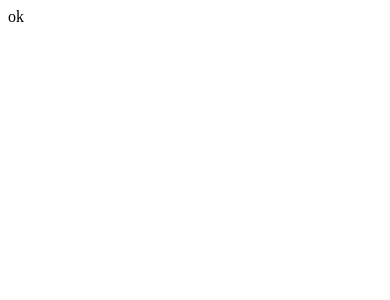
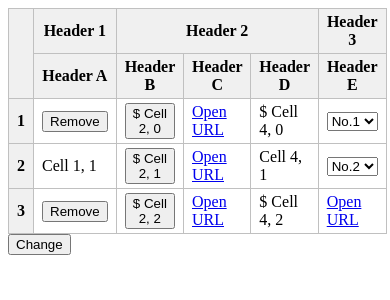
Before and after one commit to mimonelu/vue-sandbox, a Vue app: page /editable-table in a window 390 px wide. Shown: the top 300 px of the page. Built offline with nearby package versions, Linux system fonts and the light colour scheme.

Commit message:
implement EditableTable

```diff
--- a/src/components/editable-table/EditableTable.vue
+++ b/src/components/editable-table/EditableTable.vue
@@ -1,12 +1,134 @@
 <template>
   <div class="editable-table">
-    ok
+    <table>
+      <thead v-if="headers.length > 0">
+        <tr
+          v-for="headerRow, headerRowIndex of headers"
+          :key="`header__${headerRowIndex}`"
+        >
+          <th
+            v-if="numberOfLines && headerRowIndex === 0"
+            :rowspan="headers.length"
+          />
+          <th
+            v-for="headerCell, headerCellIndex of headerRow"
+            :key="`header__${headerRowIndex}__${headerCellIndex}`"
+            v-bind="headerCell.attrs"
+          >
+            {{ headerCell.value }}
+          </th>
+        </tr>
+      </thead>
+      <tbody v-if="bodies.length > 0">
+        <tr
+          v-for="bodyRow, bodyRowIndex of bodies"
+          :key="`body__${bodyRowIndex}`"
+        >
+          <th v-if="numberOfLines">{{ bodyRowIndex + 1 }}</th>
+          <td
+            v-for="bodyCell, bodyCellIndex of bodyRow"
+            :key="`body__${bodyRowIndex}__${bodyCellIndex}`"
+            v-bind="bodyCell.attrs"
+          >
+            <!-- TODO: コンポーネント化すること -->
+            <button
+              v-if="hasSwapper(bodyRowIndex, bodyCellIndex, 'button')"
+              @click="getSwapper(bodyRowIndex, bodyCellIndex).callback(bodyCell, bodyRowIndex, bodyCellIndex)"
+            >{{ getSwapper(bodyRowIndex, bodyCellIndex).label || toValue(bodyRowIndex, bodyCellIndex) }}</button>
+            <select v-else-if="hasSwapper(bodyRowIndex, bodyCellIndex, 'select')">
+              <option
+                v-for="option, optionIndex in getSwapper(bodyRowIndex, bodyCellIndex).options"
+                :key="`option__${optionIndex}`"
+                :value="option.value"
+                :selected="bodyCell.value === option.value"
+              >{{ option.label }}</option>
+            </select>
+            <a
+              v-else-if="hasSwapper(bodyRowIndex, bodyCellIndex, 'link')"
+              :href="bodyCell.value"
+              :target="getSwapper(bodyRowIndex, bodyCellIndex).target"
+            >{{ getSwapper(bodyRowIndex, bodyCellIndex).label || toValue(bodyRowIndex, bodyCellIndex) }}</a>
+            <template v-else>{{ toValue(bodyRowIndex, bodyCellIndex) }}</template>
+          </td>
+        </tr>
+      </tbody>
+    </table>
   </div>
 </template>
 
 <script lang="ts">
-import { Component, Vue } from 'vue-property-decorator'
+import { Component, Prop, Vue } from 'vue-property-decorator'
 
 @Component
-export default class EditableTable extends Vue {}
+export default class EditableTable extends Vue {
+  @Prop({ required: false, default: () => ([]) })
+  headers: any
+
+  @Prop({ required: false, default: () => ([]) })
+  bodies: any
+
+  @Prop({ required: false, default: () => ([]) })
+  columnRegulations: any
+
+  @Prop({ required: false, default: true })
+  numberOfLines?: boolean
+
+  // TODO: リファクタリングすること。順番に気を付ける
+  hasSwapper (y: number, x: number, type: string): boolean {
+    if (this.bodies[y][x]) {
+      if (this.bodies[y][x].swapper === null) {
+        return false
+      }
+      if (this.bodies[y][x].swapper !== undefined && this.bodies[y][x].swapper.type === type) {
+        return true
+      }
+    }
+    if (!this.bodies[y][x].swapper && this.columnRegulations[x] && this.columnRegulations[x].swapper && this.columnRegulations[x].swapper.type === type) {
+      return true
+    }
+    return false
+  }
+
+  getSwapper (y: number, x: number): any {
+    if (this.bodies[y][x] && this.bodies[y][x].swapper) {
+      return this.bodies[y][x].swapper
+    }
+    if (this.columnRegulations[x] && this.columnRegulations[x].swapper) {
+      return this.columnRegulations[x].swapper
+    }
+    return null
+  }
+
+  toValue (y: number, x: number): string {
+    if (this.bodies[y][x].filter !== null) {
+      if (this.bodies[y][x].filter !== undefined) {
+        return this.bodies[y][x].filter(this.bodies[y][x].value)
+      }
+      if (this.columnRegulations[x] && this.columnRegulations[x].filter) {
+        return this.columnRegulations[x].filter(this.bodies[y][x].value)
+      }
+    }
+    return this.bodies[y][x].value
+  }
+}
 </script>
+
+<style lang="scss" scoped>
+.editable-table {
+  $border-color: #c0c0c0 !default;
+  font-size: 1rem;
+
+  & > table {
+    border-collapse: collapse;
+
+    th, td {
+      border: 1px solid $border-color;
+      padding: 0.25em 0.5em;
+    }
+
+    th {
+      background-color: #f0f0f0;
+    }
+  }
+}
+</style>
--- a/src/views/EditableTableView.vue
+++ b/src/views/EditableTableView.vue
@@ -1,6 +1,7 @@
 <template>
   <div class="editable-table-view">
-    ok
+    <editable-table v-bind="editableTableProps" />
+    <button @click="change">Change</button>
   </div>
 </template>
 
@@ -13,7 +14,50 @@ import EditableTable from '@/components/editable-table/EditableTable.vue'
     EditableTable,
   },
 })
-export default class EditableTableView extends Vue {}
+export default class EditableTableView extends Vue {
+  editableTableProps = {
+    headers: [
+      [
+        { value: 'Header 1' },
+        { value: 'Header 2', attrs: { colspan: 3 } },
+        { value: 'Header 3' },
+      ],
+      [
+        { value: 'Header A' },
+        { value: 'Header B' },
+        { value: 'Header C' },
+        { value: 'Header D' },
+        { value: 'Header E' },
+      ],
+    ],
+    bodies: [
+      [ { value: 'Cell 1, 0' }, { value: 'Cell 2, 0' }, { value: 'https://google.com' }, { value: 'Cell 4, 0' }, { value: 1 } ],
+      [ { value: 'Cell 1, 1', swapper: null }, { value: 'Cell 2, 1' }, { value: 'https://google.com' }, { value: 'Cell 4, 1', filter: null }, { value: 2, filter: this.filterYen } ],
+      [ { value: 'Cell 1, 2' }, { value: 'Cell 2, 2' }, { value: 'https://google.com' }, { value: 'Cell 4, 2' }, { value: 3, swapper: { type: 'link', label: 'Open URL', target: '_blank' } } ],
+    ],
+    columnRegulations: [
+      { swapper: { type: 'button', label: 'Remove', callback: this.remove } },
+      { filter: this.filterYen, swapper: { type: 'button', callback (cell: any, row: number, column: number) { alert(`${cell.value} ${row} ${column}`) } } },
+      { swapper: { type: 'link', label: 'Open URL', target: '_blank' } },
+      { filter: this.filterYen },
+      { swapper: { type: 'select', options: [ { label: 'No.1', value: 1 }, { label: 'No.2', value: 2 }, { label: 'No.3', value: 3 } ] } },
+    ],
+    numberOfLines: true,
+  }
+
+  filterYen (value: any): string {
+    return `$ ${value.toLocaleString()}`
+  }
+
+  remove (cell: any, row: number, column: number) {
+    console.log(column)
+    this.editableTableProps.bodies.splice(row, 1)
+  }
+
+  change () {
+    this.editableTableProps.headers[0][0].value = '???'
+  }
+}
 </script>
 
 <style lang="scss" scoped>
```
